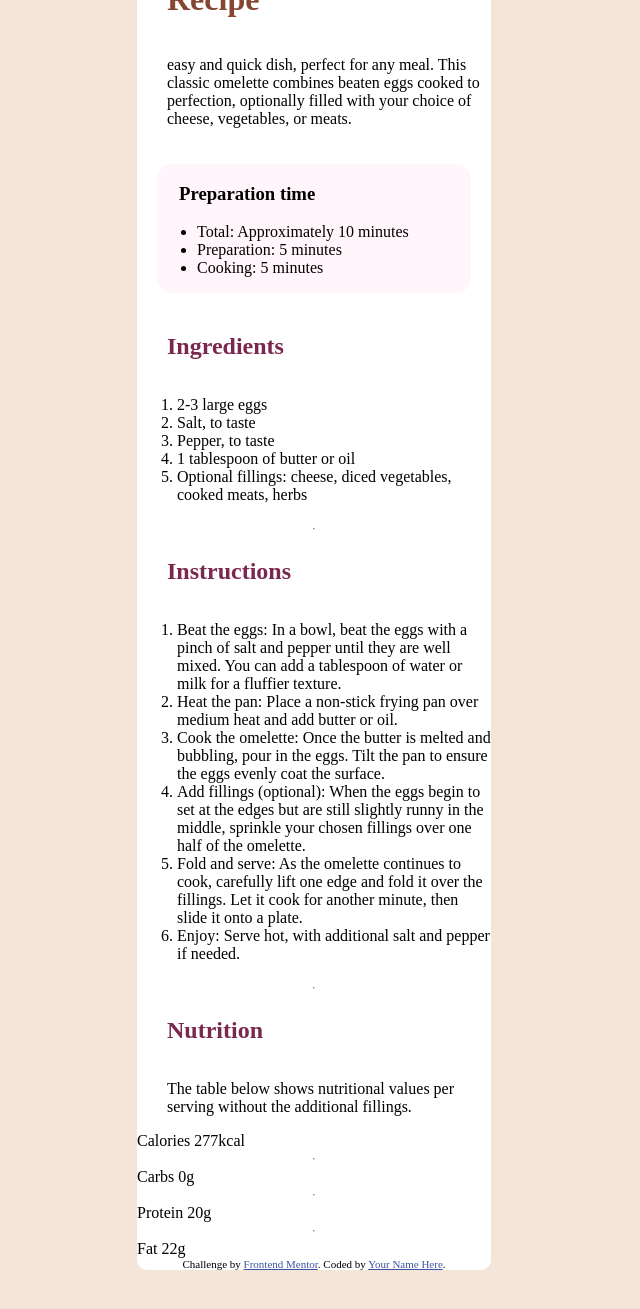
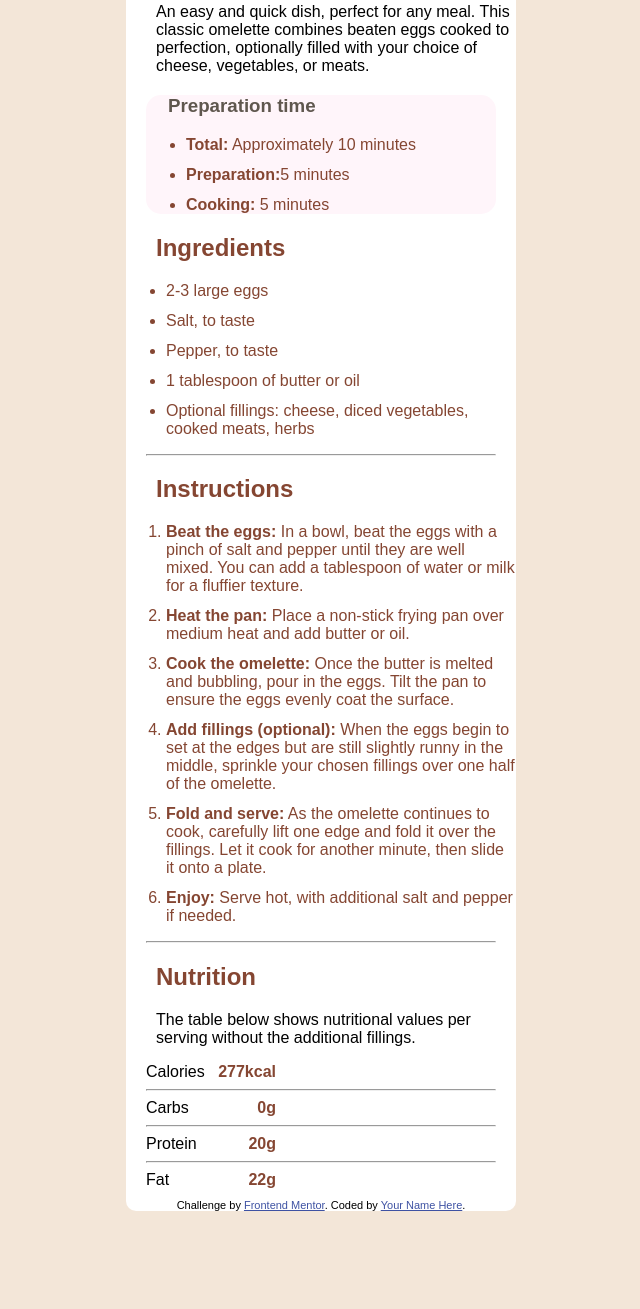
Before and after one commit to mohanad147/frontend_mentor_challenges, a plain HTML site: page recipe-page-main/index.html in a window 1280 px wide. Shown: the part 151-1460 px from the top of the page, without its empty margins (321-961 px from the left). After the commit the page ends 1420 px from the top, so only its background shows below. Drawn offline with Linux system fonts and the light colour scheme.

Commit message:
finsh the jop

```diff
--- a/recipe-page-main/index.html
+++ b/recipe-page-main/index.html
@@ -22,78 +22,79 @@
 </div>
 
 <h1>Simple Omelette Recipe</h1>
-<p> easy and quick dish, perfect for any meal. This classic omelette combines beaten eggs cooked
+<p>An easy and quick dish, perfect for any meal. This classic omelette combines beaten eggs cooked
 to perfection, optionally filled with your choice of cheese, vegetables, or meats.
 </p>
 <div class="prep">
 <h3>Preparation time</h3>
 <ul>
-<li>Total: Approximately 10 minutes</li>
-<li> Preparation: 5 minutes</li>
-<li>Cooking: 5 minutes</li>
+<li><strong>Total:</strong> Approximately 10 minutes</li>
+<li><strong> Preparation:</strong>5 minutes</li>
+<li><strong>Cooking:</strong> 5 minutes</li>
 
 </ul>
 </div>
 
 <h2> Ingredients </h2>
-<ol>
+<ul>
 <li> 2-3 large eggs</li>
 <li>Salt, to taste</li>
 <li>Pepper, to taste</li>
 <li>1 tablespoon of butter or oil</li>
 <li>Optional fillings: cheese, diced vegetables, cooked meats, herbs</li>
-</ol>
+</ul>
 <hr/>
 
 <h2>Instructions</h2>
 <ol>
-<li> Beat the eggs: In a bowl, beat the eggs with a pinch of salt and pepper until they are well mixed.
+<li><strong>Beat the eggs:</strong> In a bowl, beat the eggs with a pinch of salt and pepper until they are well mixed.
    You can add a tablespoon of water or milk for a fluffier texture.</li>
 
-<li> Heat the pan: Place a non-stick frying pan over medium heat and add butter or oil.</li>
+<li><strong>Heat the pan:</strong> Place a non-stick frying pan over medium heat and add butter or oil.</li>
 
-<li> Cook the omelette: Once the butter is melted and bubbling, pour in the eggs. Tilt the pan to ensure
+<li><strong>Cook the omelette:</strong> Once the butter is melted and bubbling, pour in the eggs. Tilt the pan to ensure
   the eggs evenly coat the surface.</li>
 
-<li> Add fillings (optional): When the eggs begin to set at the edges but are still slightly runny in the
+<li><strong>Add fillings (optional):</strong> When the eggs begin to set at the edges but are still slightly runny in the
   middle, sprinkle your chosen fillings over one half of the omelette.</li>
 
-<li>Fold and serve: As the omelette continues to cook, carefully lift one edge and fold it over the
+  <li><strong>Fold and serve:</strong> As the omelette continues to cook, carefully lift one edge and fold it over the
   fillings. Let it cook for another minute, then slide it onto a plate.</li>
 
-<li> Enjoy: Serve hot, with additional salt and pepper if needed.</li>
+<li> <strong>Enjoy:</strong> Serve hot, with additional salt and pepper if needed.</li>
 
 </ol>
 <hr/>
 <h2>Nutrition</h2>
 <p>The table below shows nutritional values per serving without the additional fillings.</p>
-
-  <div class="number">
+<div class="vit">
   Calories
-  277kcal
-  </div>
+<div class="number">
+  <strong>277kcal</strong>
+</div>
+</div>
 
   <hr/>
-
-  <div class="number">
+  <div class="vit">
   Carbs
-  0g
+    <div class="number">
+  <strong> 0g</strong>
   </div>
-
+  </div>
   <hr/>
-
-  <div class="number">
+  <div class="vit">
   Protein
-  20g
+    <div class="number">
+  <strong>20g</strong>
   </div>
-
+  </div>
   <hr/>
-
-  <div class="number">
+  <div class="vit">
   Fat
-  22g
+    <div class="number">
+  <strong>22g</strong>
   </div>
-
+  </div>
 
   <div class="attribution">
     Challenge by <a href="https://www.frontendmentor.io?ref=challenge" target="_blank">Frontend Mentor</a>.
--- a/recipe-page-main/style.css
+++ b/recipe-page-main/style.css
@@ -1,15 +1,17 @@
 body{
     padding-top: 20px;
-    padding-left: 450px;
-    padding-right:460px ;
+    padding-left: 439px;
+    padding-right:435px ;
     padding-bottom: 50px;
-    background-color:  hsl(30, 54%, 90%)
+    background-color:  hsl(30, 54%, 90%);
+    font-family: 'Outfit', sans-serif;
+
 }
 
 .container {
     background-color: white;
     border-radius: 10px;
- display: flex;
+ /* display: flex; */
  justify-content: center;
 flex-direction: column;
 
@@ -24,7 +26,8 @@ margin-left: 30px;
   }
   p{
     margin-left: 30px;
-
+    margin-top: 10px;
+    font-size: 16px;
   }
   .prep{
 
@@ -34,13 +37,37 @@ margin-left: 30px;
   }
   h1{
   color:  hsl(14, 45%, 36%);
-  font-family: 'Times New Roman', Times, serif;
+  font-family: 'Young Serif', serif;
   margin-left: 30px;
   }
   h2{
-    color:hsl(332, 51%, 32%);
+    color:hsl(14, 45%, 36%);
     margin-left: 30px;
   }
   h3{
     margin-left: 22px;
+  color:hsl(30, 10%, 34%);
   }
+  strong{
+    color: hsl(14, 45%, 36%)
+  }
+  .number{
+float: right;
+margin-right: 240px;
+  }
+.vit{
+    margin-left: 20px;
+}
+ul,ol{
+color:hsl(14, 45%, 36%) ;
+}
+.attribution{
+    padding-top: 10px;
+}
+li{
+    margin-top: 12px;
+}
+hr{
+    margin-right: 20px;
+    margin-left: 20px;
+}
```
